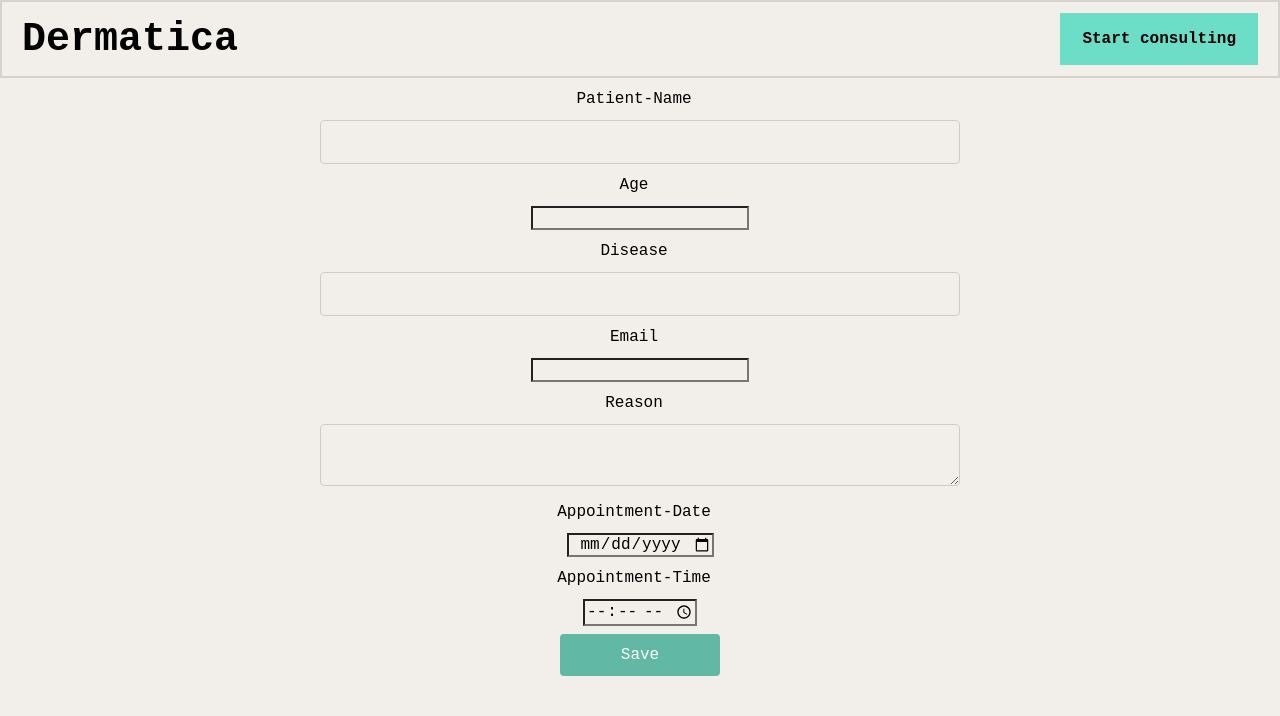
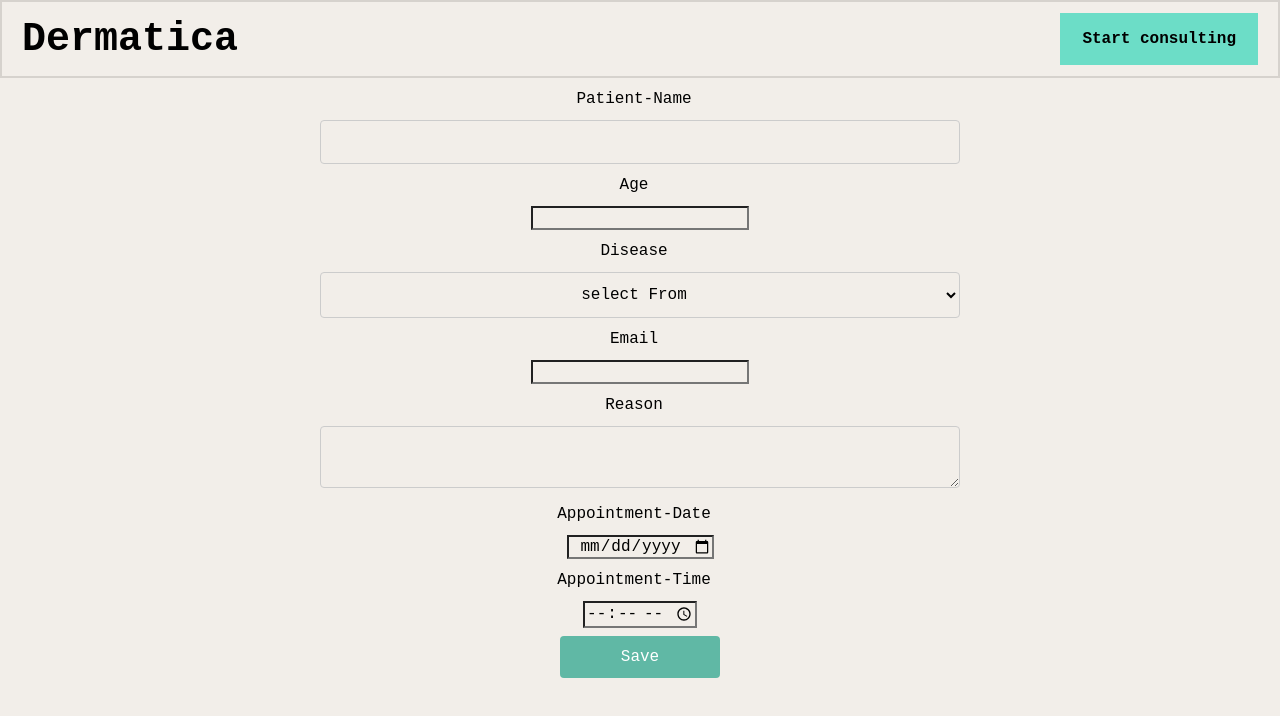
Before and after one commit to Mdhamza77/Dermatica_Acne, a React (Create React App) app: page /appointment in a window 1280 px wide. Shown: the top 716 px of the page. Built offline with nearby package versions, Linux system fonts and the light colour scheme.

Commit message:
Setting an select option tags

```diff
--- a/src/components/form_page/Appointment.js
+++ b/src/components/form_page/Appointment.js
@@ -23,7 +23,8 @@ const Appointment = () => {
 
         emailjs.sendForm('service_bzo552l', 'template_5vavcj7', form.current, 'Sn1qIin4_PHwVP_5o')
             .then((result) => {
-                console.log(result.text);
+                console.log(result);
+                console.log(result.status)
                 setConsult({
                     patientName: "",
                     age: "",
@@ -56,12 +57,22 @@ const Appointment = () => {
                             <input type='number' id='' name='age' value={consult.age} onChange={handleChange} />
                         </div>
                     </div>
-
+                    <div>
                     <div className='col25'>
                         <label htmlFor=''>Disease</label>
                     </div>
-                    <div className='col75'>
-                        <input type='text' id='' name='disease' value={consult.disease} onChange={handleChange} />
+                        <select onChange={handleChange} name='disease'>
+
+                            <optgroup >
+                                <option defaultValue=''>select From</option>
+                                <option>Acne</option>
+                                <option>PSoriasis</option>
+                                <option>Pemphigus</option>
+                                <option>Alopecia Areata</option>
+                                <option>Atopic Dermatitis</option>
+                                <option>Raynaud’s Phenomenon</option>
+                            </optgroup>
+                        </select>
                     </div>
                 </div>
                 <div>
```
